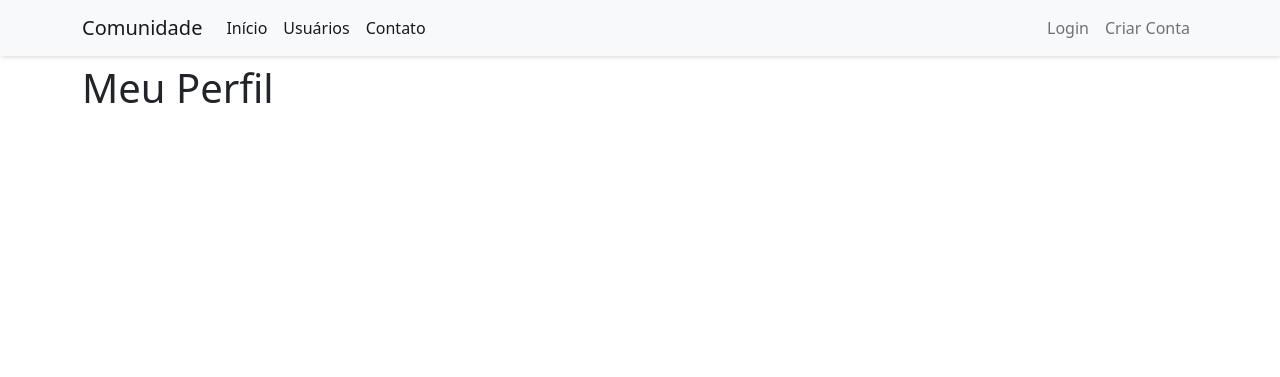
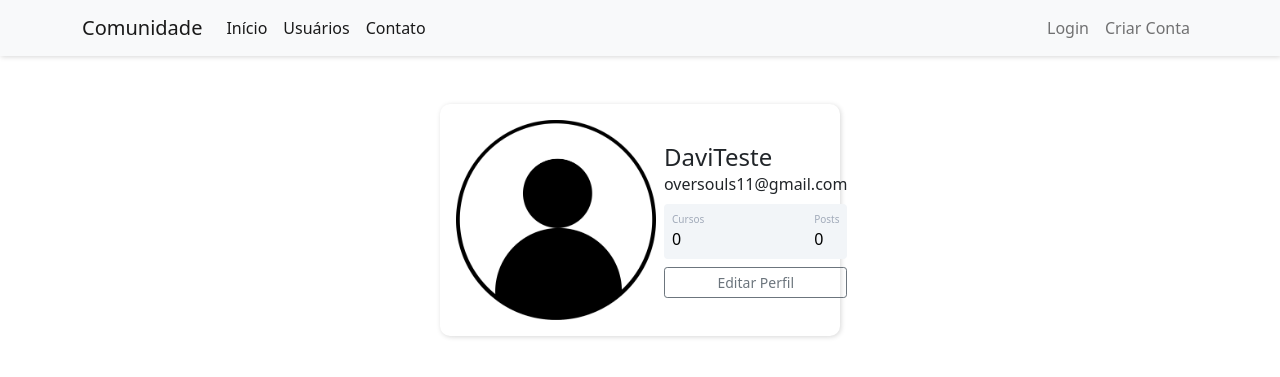
Before and after one commit to ExtraProjects860/ProjetoDevFlask, a Flask app: page /perfil in a window 1280 px wide. Shown: the top 377 px of the page. Run offline with Flask 3, Linux system fonts and the light colour scheme; a user stored in the database is signed in.

Commit message:
Edições e Adições de páginas

```diff
--- a/Códigos/comunidade/templates/base.html
+++ b/Códigos/comunidade/templates/base.html
@@ -5,6 +5,7 @@
     <meta name="viewport" content="width=device-width, initial-scale=1.0">
     <link rel="stylesheet" href="https://cdn.jsdelivr.net/npm/bootstrap-icons@1.11.3/font/bootstrap-icons.min.css">
     <link href="https://cdn.jsdelivr.net/npm/bootstrap@5.0.2/dist/css/bootstrap.min.css" rel="stylesheet" integrity="sha384-EVSTQN3/azprG1Anm3QDgpJLIm9Nao0Yz1ztcQTwFspd3yD65VohhpuuCOmLASjC" crossorigin="anonymous">
+    <link rel="stylesheet" type="text/css" href="{{ url_for('static', filename='main.css') }}">
     <title>Site Comunidade</title>
 
     {% block head %}
--- a/Códigos/comunidade/templates/perfil.html
+++ b/Códigos/comunidade/templates/perfil.html
@@ -1,7 +1,35 @@
 {% extends "base.html" %}
 
 {% block body %}
-    <div class="container">
-        <h1>Meu Perfil</h1>
+    <div class="container mt-5 d-flex justify-content-center">
+        <div class="card p-3" style="box-shadow: 1px 1px 5px rgba(0, 0, 0, 0.158);">
+            <div class="d-flex align-items-center">
+                <div class="image me-2">
+                    <img src="{{ foto_perfil }}"
+                        class="rounded" width="200">
+                </div>
+                <div class="ml-3 w-100">
+                    <h4 class="mb-0 mt-0">{{ current_user.username }}</h4>
+                    <span>{{ current_user.email }}</span>
+                    <div class="p-2 mt-2 bg-primary d-flex justify-content-between rounded text-white stats">
+                        <div class="d-flex flex-column">
+                            <span class="articles">Cursos</span>
+                            <span class="number1">0</span>
+                        </div>
+                        <div class="d-flex flex-column">
+                            <span class="rating">Posts</span>
+                            <span class="number3">0</span>
+                        </div>
+                    </div>
+                    <div class="button mt-2 d-flex flex-row align-items-center">
+                        <a class="w-100" href="{{ url_for('editar_perfil') }}">
+                            <button class="btn btn-sm btn-outline-secondary w-100">Editar Perfil</button>
+                        </a>
+                    </div>
+                </div>
+            </div>
+        </div>
     </div>
+{% block form_editar_perfil %}
 {% endblock %}
+{% endblock %}
```
Also changed, not shown: Códigos/comunidade/templates/editarperfil.html (added, +58 -0 lines).
